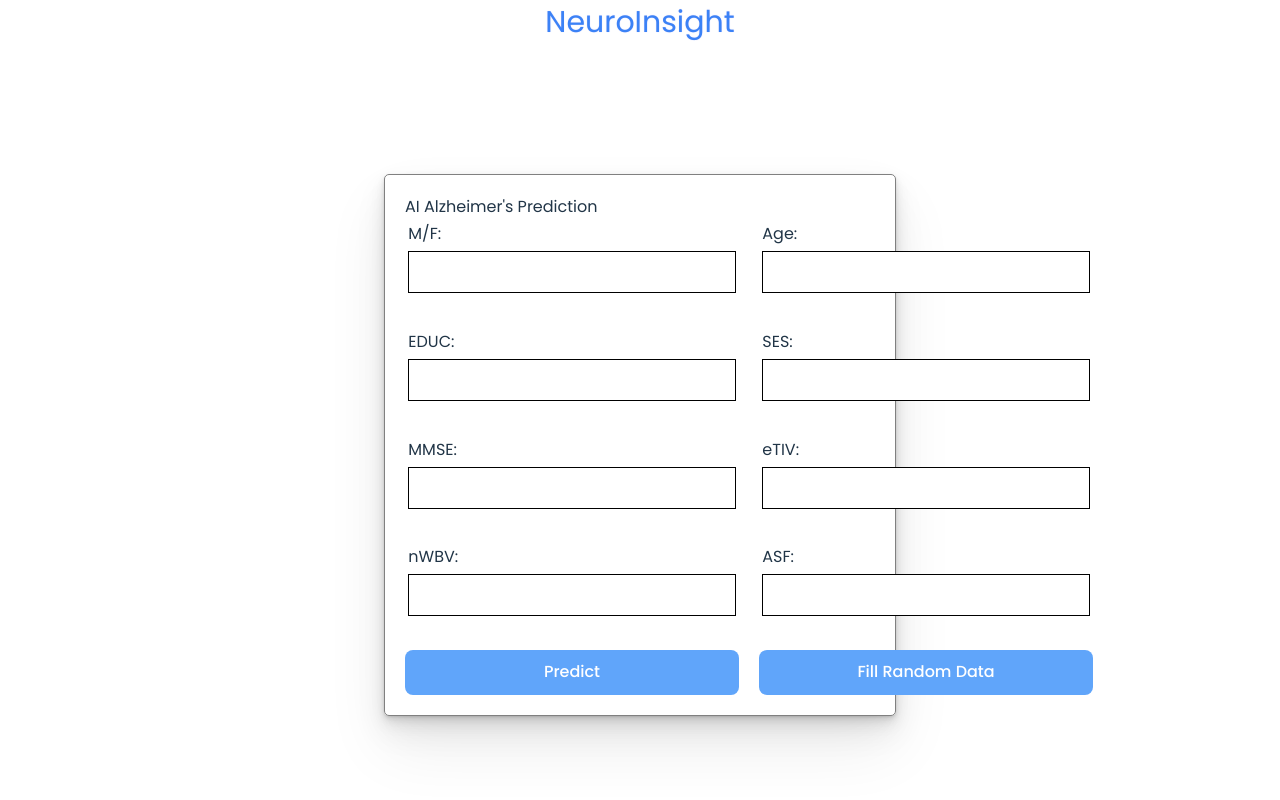
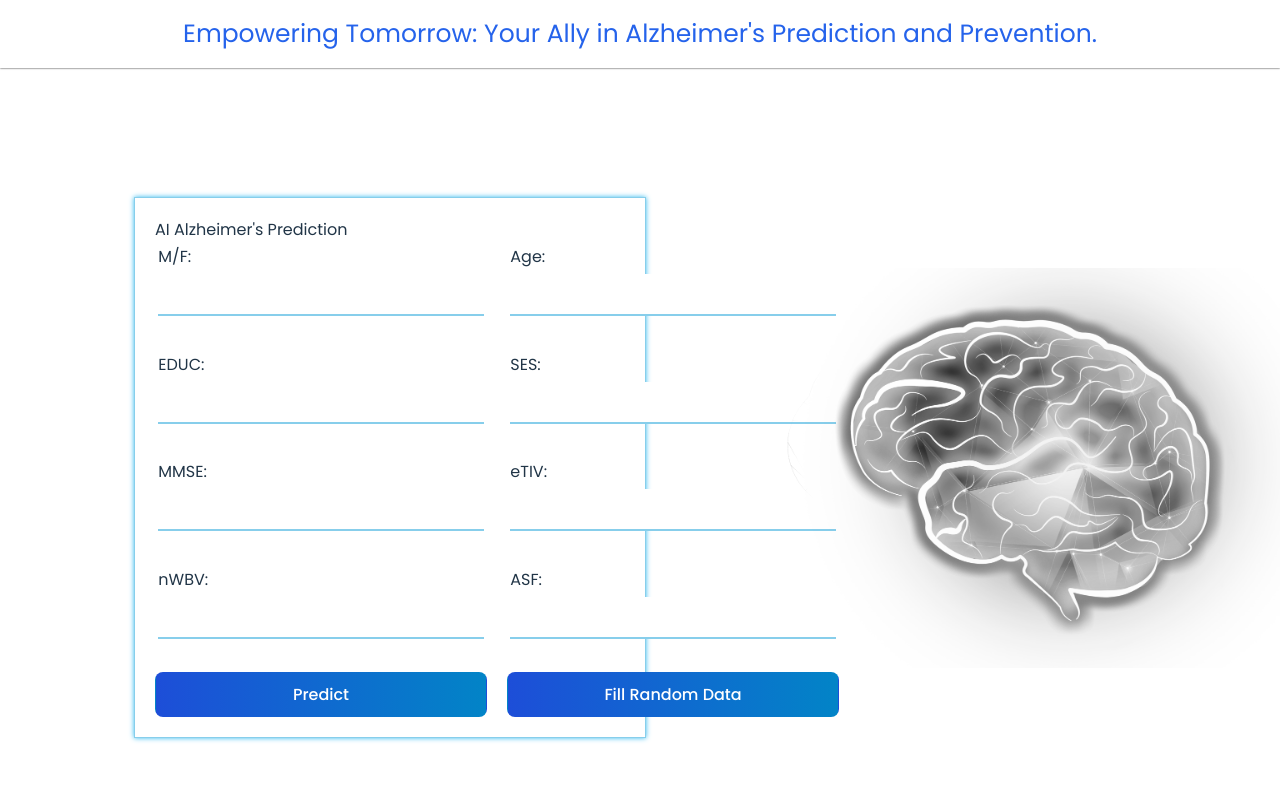
Before and after one commit to therahulsarkar/healthmate, a Next.js app in the folder client/: page /AI/Dementia in a window 1280 px wide. Shown: the top 800 px of the page. Built offline with nearby package versions, Linux system fonts and the light colour scheme.

Commit message:
final page for dementia complete

```diff
--- a/client/app/AI/Dementia/page.js
+++ b/client/app/AI/Dementia/page.js
@@ -1,9 +1,10 @@
 "use client"
 import React, { useState } from 'react';
-// import brain from './assets/brain.png';
+
 // import logo from './assets/logo.png'
-import Header from '@/Components/Header';
 const App = () => {
+
+
   const [formData, setFormData] = useState({
     'M/F': '',
     'Age': '',
@@ -67,6 +68,8 @@ const App = () => {
     if (!validateInputs()) {
       return;
     }
+   document.getElementById("load").style.display = "block";
+
 
     try {
       const numericFormData = Object.fromEntries(
@@ -88,6 +91,9 @@ const App = () => {
       const result = await response.json();
       setPredictionResult(result);
       setColorImage(result.probability > 0.5);
+      document.getElementById("load").style.display = "none";
+
+
     } catch (error) {
       console.error('Error fetching data:', error);
     }
@@ -106,8 +112,8 @@ const App = () => {
   <div>
 
 
-      <div className = "header">
-      <p className='text-blue-500 font-pop'>NeuroInsight</p>
+      <div className = "navbar">
+      <p className='text-blue-600 font-pop'>Empowering Tomorrow: Your Ally in Alzheimer's Prediction and Prevention.</p>
 
       </div>
     <div className="prediction-container font-pop">
@@ -126,8 +132,8 @@ const App = () => {
               />
             </div>
           ))}
-          <button className='bg-blue-400 font-pop' type="submit">Predict</button>
-           <button className='bg-blue-400 font-pop' type="button" onClick={fillRandomData}>
+          <button className='bg-gradient-to-r from-blue-700 to-sky-600 font-pop' type="submit">Predict</button>
+           <button className='bg-gradient-to-r from-blue-700 to-sky-600 font-pop' type="button" onClick={fillRandomData}>
               Fill Random Data
             </button>
         </form>
@@ -137,21 +143,21 @@ const App = () => {
 
       <div className={`image-container`}>
 
-        {/* <img
-          src={brain}
+        <img
+          src="/brain.png"
           alt="Prediction Result"
           style={imageStyle}
-        /> */}
+        />
         {predictionResult && (
           <div className="result">
 
-            {/*<p>Prediction: {predictionResult.prediction}</p>*/}
-            <p>Probability of developing Alzheimer's : <span style={textStyle}> {(predictionResult.probability * 100).toFixed(2)}%</span></p>
+            <p id="prob">Probability of developing Alzheimer's : <span style={textStyle}> {(predictionResult.probability * 100).toFixed(2)}%</span></p>
           </div>
         )}
+        <h2 id="load" className="text-blue-600 font-pop">Loading....</h2>
       </div>
     </div>
-    <div className="disclaimer">
+    <div className="disclaimer font-pop">
 
       <p>
 
@@ -160,7 +166,7 @@ Disclaimer:
 The predictions provided by this Alzheimer's prediction model are based on a machine learning algorithm trained on a limited dataset. It is essential to understand that the model's accuracy and reliability may vary, and the predictions should not be considered as a definitive diagnosis.</p>
     <p>For queries contact <a  href="mailto:therahulsarkar@gmail.com"> Rahul</a></p>
     </div>
-    <div className="info">
+    <div className="info font-pop">
     <table>
         <tr>
             <th>Parameter</th>
--- a/client/app/globals.css
+++ b/client/app/globals.css
@@ -35,7 +35,7 @@ body {
   align-items: center;
   font-size: 30px;
   text-align: center;
-  animation :glow 2s infinite ease-in-out;
+
 }
 
 body{
@@ -67,9 +67,9 @@ body{
   width:40%;
   margin: auto;
   padding: 20px;
-  border: 1px solid gray;
-  border-radius: 5px;
-  box-shadow: rgba(0, 0, 0, 0.07) 0px 1px 2px, rgba(0, 0, 0, 0.07) 0px 2px 4px, rgba(0, 0, 0, 0.07) 0px 4px 8px, rgba(0, 0, 0, 0.07) 0px 8px 16px, rgba(0, 0, 0, 0.07) 0px 16px 32px, rgba(0, 0, 0, 0.07) 0px 32px 64px;
+  border :1px solid skyblue;
+  /* box-shadow: rgba(0, 0, 0, 0.07) 0px 1px 2px, rgba(0, 0, 0, 0.07) 0px 2px 4px, rgba(0, 0, 0, 0.07) 0px 4px 8px, rgba(0, 0, 0, 0.07) 0px 8px 16px, rgba(0, 0, 0, 0.07) 0px 16px 32px, rgba(0, 0, 0, 0.07) 0px 32px 64px; */
+  box-shadow:rgb(46, 185, 239) 0px 0px 5px;
 }
 
 .result p {
@@ -99,9 +99,16 @@ label {
 }
 
 input {
-  border: 1px solid black;
+
+  border-bottom : 2px solid skyblue;
   padding: 8px;
   margin-bottom: 10px;
+  outline:none;
+  text-decoration: none;
+
+}
+input:focus{
+  border-bottom : 3px solid skyblue;
 }
 
 button {
@@ -145,8 +152,11 @@ table {
   flex-direction: row;
   align-items: center;
   gap: 10px;
-  align-items: start;
+  justify-content: center;
   padding: 15px;
+  font-size: 25px;
+  text-align: center;
+  box-shadow: #1c1c1c 0px 0px 2px;
 
 }
 
@@ -251,9 +261,12 @@ button {
 button:hover {
   border-color: #646cff;
 }
-button:focus,
-button:focus-visible {
-  outline: 4px auto -webkit-focus-ring-color;
+
+
+#load{
+  display:none;
+  align-items: center;
+  justify-content: center;
 }
 
 @media (prefers-color-scheme: light) {
```
Also changed, not shown: client/public/brain.png (added).
